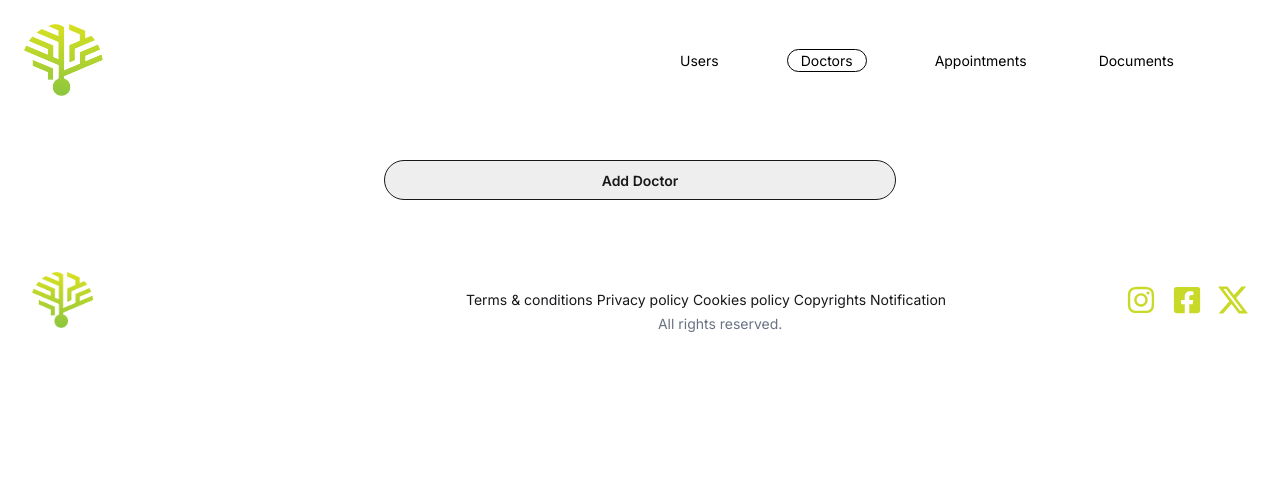
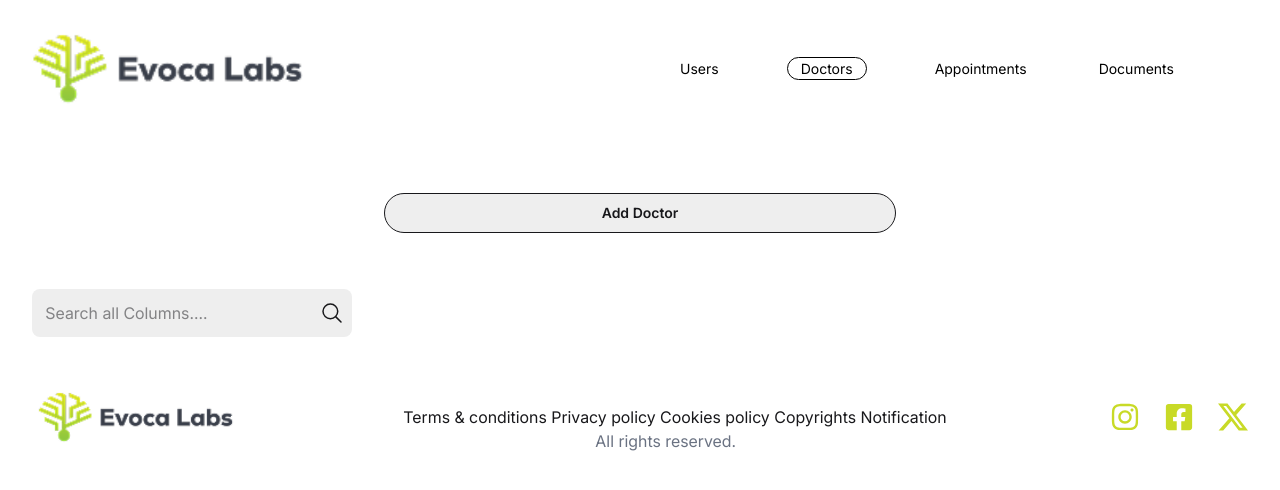
Before and after one commit to FazleRifat121/evoca-lab, a React (Vite) app: page /admin/doctors in a window 1280 px wide. Shown: the top 490 px of the page. Built offline with nearby package versions, Linux system fonts and the light colour scheme.

Commit message:
footer and search added in admin

```diff
--- a/src/AdminPages/Appoinments/Appoinments.jsx
+++ b/src/AdminPages/Appoinments/Appoinments.jsx
@@ -1,9 +1,11 @@
 import Add from "../../components/Add/Add";
+import Search from "../../components/Search/Search";
 
 const Appoinments = () => {
   return (
-    <div>
+    <div className="max-w-7xl mx-auto p-4">
       <Add title={"Appoinment"}></Add>
+      <Search></Search>
     </div>
   );
 };
--- a/src/AdminPages/Doctors/Doctors.jsx
+++ b/src/AdminPages/Doctors/Doctors.jsx
@@ -1,9 +1,11 @@
 import Add from "../../components/Add/Add";
+import Search from "../../components/Search/Search";
 
 const Doctors = () => {
   return (
-    <div>
+    <div className="max-w-7xl mx-auto p-4">
       <Add title={"Doctor"}></Add>
+      <Search></Search>
     </div>
   );
 };
--- a/src/AdminPages/Documents/Documents.jsx
+++ b/src/AdminPages/Documents/Documents.jsx
@@ -1,9 +1,11 @@
 import Add from "../../components/Add/Add";
+import Search from "../../components/Search/Search";
 
 const Documents = () => {
   return (
-    <div>
+    <div className="max-w-7xl mx-auto p-4">
       <Add title={"Document"}></Add>
+      <Search></Search>
     </div>
   );
 };
--- a/src/AdminPages/Users/Users.jsx
+++ b/src/AdminPages/Users/Users.jsx
@@ -1,9 +1,11 @@
 import Add from "../../components/Add/Add";
+import Search from "../../components/Search/Search";
 
 const Users = () => {
   return (
-    <div>
+    <div className="max-w-7xl mx-auto p-4">
       <Add title={"User"}></Add>
+      <Search></Search>
     </div>
   );
 };
--- a/src/components/Search/Search.jsx
+++ b/src/components/Search/Search.jsx
@@ -1,5 +1,17 @@
+import { IoSearchOutline } from "react-icons/io5";
 const Search = () => {
-  return <div></div>;
+  return (
+    <div>
+      <div className="relative">
+        <input
+          type="text"
+          className="bg-base-300 focus:outline-none w-full  md:w-80 py-3 rounded-lg"
+          placeholder="   Search all Columns...."
+        />
+        <IoSearchOutline className="absolute top-3 sm:left-64 xs:left-52 md:left-72 text-2xl" />
+      </div>
+    </div>
+  );
 };
 
 export default Search;
--- a/src/layout/adminLayout/AdminLayout.jsx
+++ b/src/layout/adminLayout/AdminLayout.jsx
@@ -1,6 +1,7 @@
 import { Outlet } from "react-router";
 import Navbar from "../../shared/Navbar/Admin/Navbar";
-import Footer from "../../shared/Footer/Footer";
+
+import AdminFooter from "../../shared/Footer/AdminFooter";
 
 const AdminLayout = () => {
   return (
@@ -8,7 +9,7 @@ const AdminLayout = () => {
       <div className="container mx-auto p-4 font-inter">
         <Navbar></Navbar>
         <Outlet></Outlet>
-        <Footer></Footer>
+        <AdminFooter></AdminFooter>
       </div>
     </div>
   );
--- /dev/null
+++ b/src/shared/Footer/AdminFooter.jsx
@@ -0,0 +1,46 @@
+import logo from "../../assets/adminLogo.png";
+import { FaInstagram, FaFacebookSquare } from "react-icons/fa";
+import { BsTwitterX } from "react-icons/bs";
+
+const AdminFooter = () => {
+  return (
+    <footer className="container mx-auto px-4 py-8">
+      <div className="flex flex-col lg:flex-row lg:items-center justify-between gap-6">
+        {/* Logo Section */}
+        <div className="shrink-0">
+          <img
+            src={logo}
+            alt="logo"
+            className="w-40 md:w-48 lg:w-40 xl:w-52 h-auto object-contain"
+          />
+        </div>
+
+        {/* Legal Text */}
+        <div className="lg:text-center  max-w-2xl  relative">
+          <p>
+            Terms & conditions Privacy policy Cookies policy Copyrights
+            Notification
+          </p>
+          <span className="text-gray-500 lg:absolute  lg:left-48 lg:top-6">
+            All rights reserved.
+          </span>
+        </div>
+
+        {/* Social Links */}
+        <nav className="flex gap-6 lg:gap-4 xl:gap-6 lg:justify-center">
+          <a href="/" className="hover:opacity-75 transition-opacity">
+            <FaInstagram className="text-2xl md:text-3xl text-[#C8DA27]" />
+          </a>
+          <a href="/" className="hover:opacity-75 transition-opacity">
+            <FaFacebookSquare className="text-2xl md:text-3xl text-[#C8DA27]" />
+          </a>
+          <a href="/" className="hover:opacity-75 transition-opacity">
+            <BsTwitterX className="text-2xl md:text-3xl text-[#C8DA27]" />
+          </a>
+        </nav>
+      </div>
+    </footer>
+  );
+};
+
+export default AdminFooter;
--- a/src/shared/Navbar/Admin/Navbar.jsx
+++ b/src/shared/Navbar/Admin/Navbar.jsx
@@ -1,5 +1,5 @@
 import { NavLink } from "react-router";
-import logo from "../../../assets/logo.png";
+import logo from "../../../assets/adminLogo.png";
 import Sidebar from "./Sidebar";
 const Navbar = () => {
   const links = (
```
Also changed, not shown: src/assets/adminLogo.png (added).
